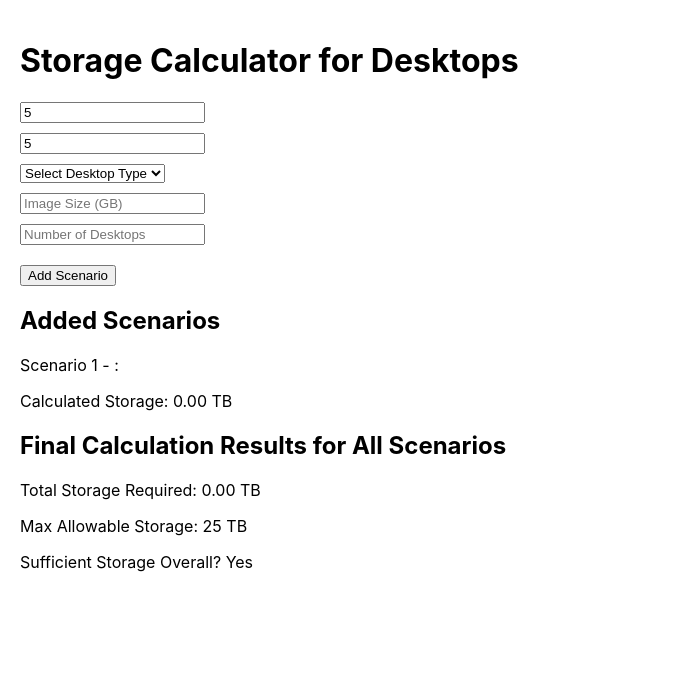
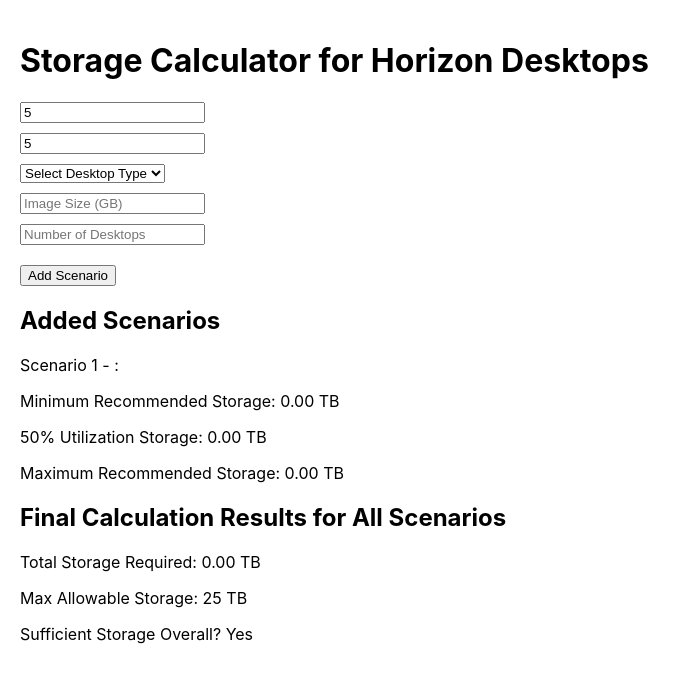
Before and after one commit to jimjimkgit/storage-calculator, a React (Create React App) app: page / in a window 1280 px wide. Both pictures are taken after typing "5", "5", "5", "5" into the empty fields and a click on the button "Add Scenario". Shown: the top 682 px of the page, without its empty margins (0-691 px from the left). Built offline with nearby package versions, Linux system fonts and the light colour scheme.

Commit message:
Update storage calculations to show all scenarios

```diff
--- a/src/App.js
+++ b/src/App.js
@@ -16,24 +16,39 @@ function App() {
     const totalCores = parseInt(coresPerServer) * parseInt(numServers);
     const maxStorage = totalCores; // 1TB per core restriction
 
-    let calculatedStorage = 0;
+    let minStorageTB = 0;
+    let halfUtilizationTB = 0;
+    let maxStorageTB = 0;
 
     if (desktopType === 'persistent') {
-      calculatedStorage = parseInt(numDesktops) * (parseFloat(imageSize) / 1024); // Convert GB to TB
+      // Persistent desktops calculation
+      const calculatedStorage = parseInt(numDesktops) * (parseFloat(imageSize) / 1024); // Convert GB to TB
+      minStorageTB = halfUtilizationTB = maxStorageTB = calculatedStorage;
     } else if (desktopType === 'instant') {
+      // Instant Clones calculation (non-persistent)
       const goldenImageSizeTB = parseFloat(imageSize) / 1024;
       const replicaDiskSizeTB = goldenImageSizeTB;
-      calculatedStorage = parseInt(numDesktops) * goldenImageSizeTB + 2 * replicaDiskSizeTB;
+
+      // Minimum Recommended: Only the replicas with minimal VM data.
+      minStorageTB = 2 * replicaDiskSizeTB; // Only replicas, minimal VM growth.
+
+      // 50% Utilization: VMs grow to 50% of the golden image size + 2 replicas.
+      halfUtilizationTB = (parseInt(numDesktops) * (0.5 * goldenImageSizeTB)) + (2 * replicaDiskSizeTB);
+
+      // Maximum Recommended: VMs grow to full size of the golden image + 2 replicas.
+      maxStorageTB = (parseInt(numDesktops) * goldenImageSizeTB) + (2 * replicaDiskSizeTB);
     }
 
-    // Add the scenario to the scenarios list
+    // Add the scenario to the scenarios list with all three calculations
     const newScenario = {
       type: desktopType,
-      calculatedStorage,
+      minStorageTB,
+      halfUtilizationTB,
+      maxStorageTB,
     };
 
     setScenarios([...scenarios, newScenario]);
-    setTotalStorageRequired(totalStorageRequired + calculatedStorage);
+    setTotalStorageRequired(totalStorageRequired + maxStorageTB); // Use maxStorageTB for total required storage tally
     setMaxAllowableStorage(maxStorage);
     clearInputs();
   };
@@ -47,7 +62,7 @@ function App() {
 
   return (
     <div style={{ padding: '20px' }}>
-      <h1>Storage Calculator for Desktops</h1>
+      <h1>Storage Calculator for Horizon Desktops</h1>
       <input
         type="number"
         placeholder="Cores per server"
@@ -93,8 +108,12 @@ function App() {
       <h2>Added Scenarios</h2>
       {scenarios.map((scenario, index) => (
         <div key={index} style={{ marginBottom: '10px' }}>
-          <p>Scenario {index + 1} - {scenario.type}:</p>
-          <p>Calculated Storage: {scenario.calculatedStorage.toFixed(2)} TB</p>
+          <p>
+            Scenario {index + 1} - {scenario.type}:
+          </p>
+          <p>Minimum Recommended Storage: {scenario.minStorageTB.toFixed(2)} TB</p>
+          <p>50% Utilization Storage: {scenario.halfUtilizationTB.toFixed(2)} TB</p>
+          <p>Maximum Recommended Storage: {scenario.maxStorageTB.toFixed(2)} TB</p>
         </div>
       ))}
 
@@ -104,8 +123,7 @@ function App() {
         <p>Total Storage Required: {totalStorageRequired.toFixed(2)} TB</p>
         <p>Max Allowable Storage: {maxAllowableStorage} TB</p>
         <p>
-          Sufficient Storage Overall?{' '}
-          {totalStorageRequired <= maxAllowableStorage ? 'Yes' : 'No'}
+          Sufficient Storage Overall? {totalStorageRequired <= maxAllowableStorage ? 'Yes' : 'No'}
         </p>
       </div>
     </div>
```
